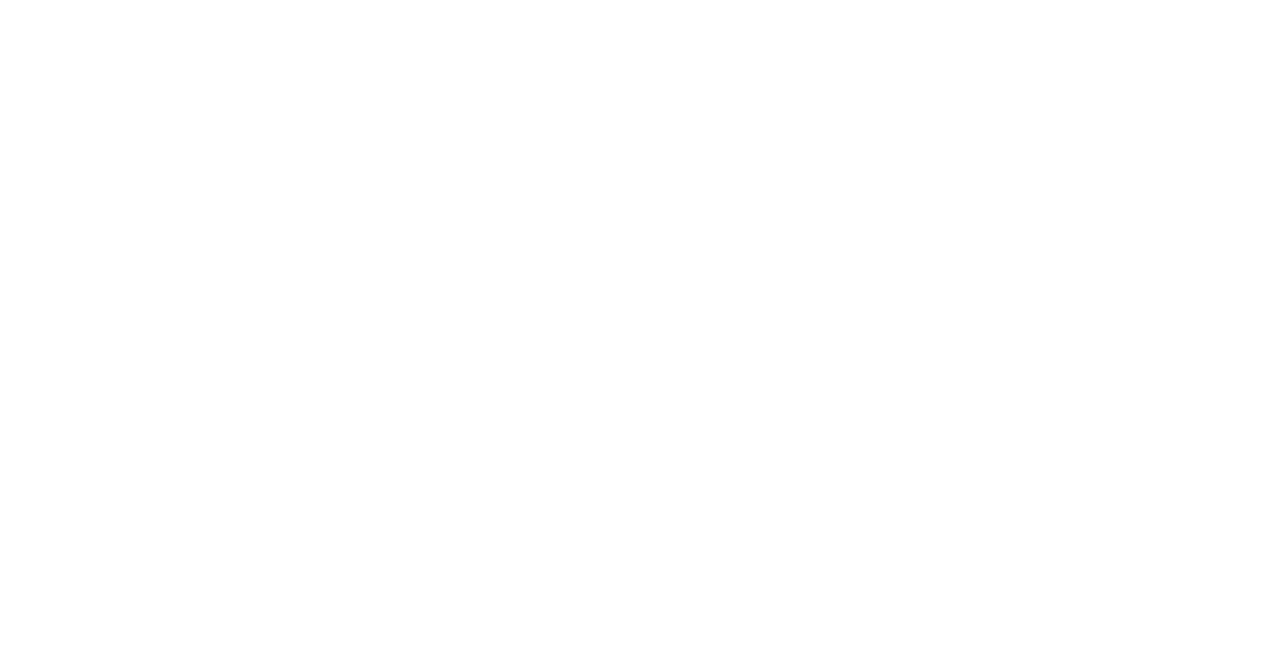
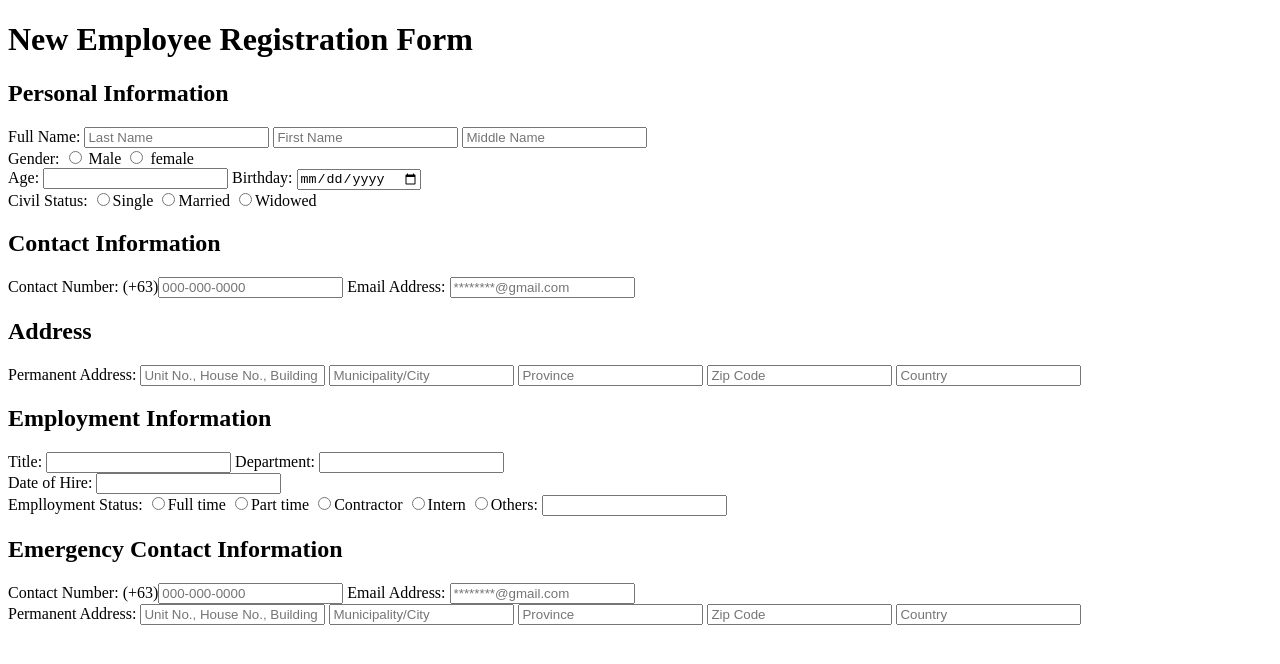
Before and after one commit to kentgilv/kentgilv.github.io, a plain HTML site: page FA3/index.html in a window 1280 px wide. Drawn offline with Linux system fonts and the light colour scheme.

Commit message:
05.29.24 3:41 pm

```diff
--- a/FA3/index.html
+++ b/FA3/index.html
@@ -1,11 +1,82 @@
 <!DOCTYPE html>
 <html lang="en">
-<head>
-    <meta charset="UTF-8">
-    <meta name="viewport" content="width=device-width, initial-scale=1.0">
-    <title>Document</title>
-</head>
+    <head>
+        <meta charset="UTF-8">
+        <meta name="viewport" content="width=device-width, initial-scale=1.0">
+        <title>Newly Hired Employee Registration Form</title>
+    </head>
 <body>
+    <div>
+        <h1>New Employee Registration Form</h1>
+    </div>
+
+    <div>
+        <form>
+            <h2>Personal Information</h2>
+            <label name="fullname">Full Name: </label>
+            <input type="text" name="last name" placeholder="Last Name" required>
+            <input type="text" name="last name" placeholder="First Name" required>
+            <input type="text" name="last name" placeholder="Middle Name" required>
+            <br>
+            <label name="gender">Gender: </label>
+            <input type="radio"> Male
+            <input type="radio"> female
+            <br>
+            <label name="ager">Age: </label>
+            <input type="text" name="age" required>
+            <label name="birthday">Birthday: </label>
+            <input type="date" name="birthday" required>
+            <br>
+            <label name="gender">Civil Status: </label>
+            <input type="radio">Single
+            <input type="radio">Married
+            <input type="radio">Widowed
+
+            <h2>Contact Information</h2>
+            <label name="contactnumber">Contact Number: </label>
+            (+63)<input type="tel" placeholder="000-000-0000" required>
+            <label name="email">Email Address: </label>
+            <input type="email" placeholder="********@gmail.com" required>
+
+            <h2>Address</h2>
+            <label name="gender">Permanent Address: </label>
+            <input type="text" name="street" placeholder="Unit No., House No., Building No., Street" required>
+            <input type="text" name="municipalitycity" placeholder="Municipality/City" required>
+            <input type="text" name="province" placeholder="Province" required>
+            <input type="text" name="zipcode" placeholder="Zip Code" required>
+            <input type="text" name="country" placeholder="Country" required>
+
+            <h2>Employment Information</h2>
+            <label name="title">Title: </label>
+            <input type="text" name="title" required>
+            <label name="department">Department: </label>
+            <input type="text" name="title" required>
+            <br>
+            <label name="dateofhire">Date of Hire: </label>
+            <input type="text" name="title" required>
+            <br>
+            <label name="employmentstatus">Emplloyment Status: </label>
+            <input type="radio">Full time
+            <input type="radio">Part time
+            <input type="radio">Contractor
+            <input type="radio">Intern
+            <input type="radio">Others:
+            <input type="text" name="others">
+
+            <h2>Emergency Contact Information</h2>
+            <label name="contactnumber">Contact Number: </label>
+            (+63)<input type="tel" placeholder="000-000-0000" required>
+            <label name="email">Email Address: </label>
+            <input type="email" placeholder="********@gmail.com" required>
+            <br>
+            <label name="gender">Permanent Address: </label>
+            <input type="text" name="street" placeholder="Unit No., House No., Building No., Street" required>
+            <input type="text" name="municipalitycity" placeholder="Municipality/City" required>
+            <input type="text" name="province" placeholder="Province" required>
+            <input type="text" name="zipcode" placeholder="Zip Code" required>
+            <input type="text" name="country" placeholder="Country" required>
+        </form>
+    </div>
 
 </body>
 </html>
```
